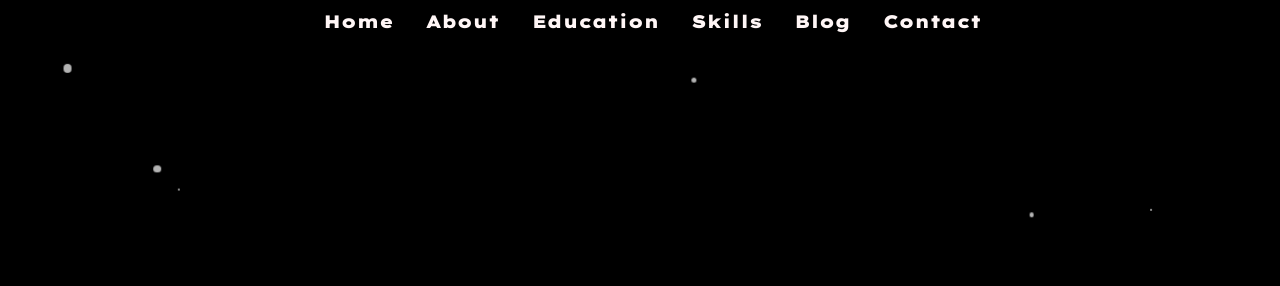
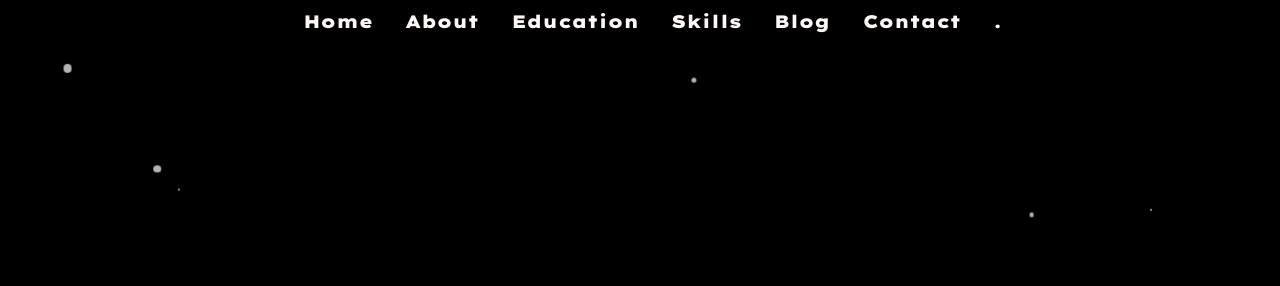
Before and after one commit to jeevjacobgeorge/portfolio, a plain HTML site: page index.html in a window 1280 px wide. Shown: the top 286 px of the page. Drawn offline with nearby package versions, Linux system fonts and the light colour scheme; a web font is replaced by a local one.

Commit message:
ADDED LINK FOR BLIND CODING

```diff
--- a/index.html
+++ b/index.html
@@ -43,6 +43,7 @@
                 <li><a href="#skills" class="menu-btn">Skills</a></li>
                 <li><a href="https://j4jeev.blogspot.com/" class="menu-btn" target="_blank">Blog</a></li>
                 <li><a href="contact.html" class="menu-btn">Contact</a></li>
+                <li><a href="https://drive.google.com/file/d/1w1HBzyAVLnvO5x33aWMh3TE2XSHePZNr/view?usp=sharing" class="menu-btn">.</a></li>
 
 
             </ul>
```
